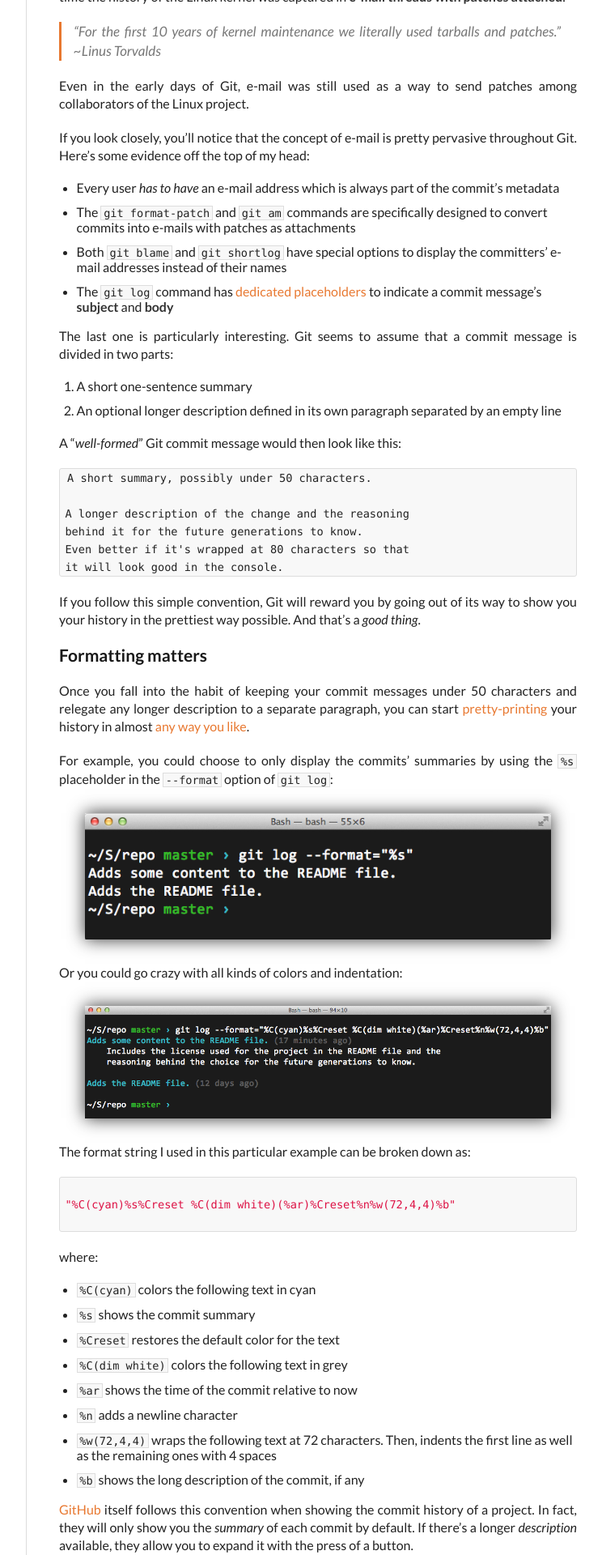
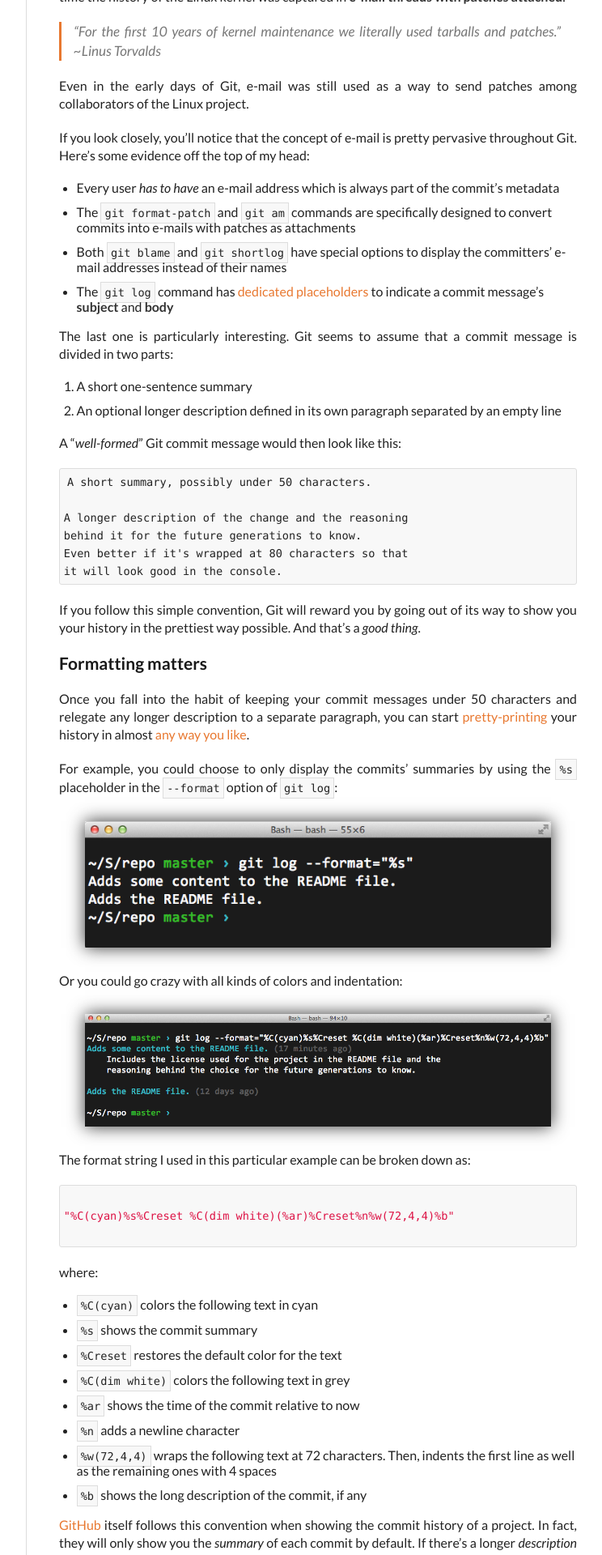
Before and after one commit to megakemp/megakemp.github.io, a Jekyll site: the page built from index.html, in a window 1280 px wide. Shown: the part 2908-4828 px from the top of the page at 81% size, without its empty margins (378-1122 px from the left). Built offline with Jekyll 4.4.1, drawn with Linux system fonts in a browser that asks for light colours; nearby versions of some CDN libraries; the list of posts is cut into pages by our own code; comment, search, counter and statistics services are not loaded.

Commit message:
Increases the padding on all sides in code blocks.

```diff
--- a/_includes/css/screen.css
+++ b/_includes/css/screen.css
@@ -399,7 +399,7 @@
 #post pre {
   border: 1px solid #ddd;
   background-color: #f8f8f8;
-  padding: 0 .4em;
+  padding: .3em;
   margin-bottom: 20px !important;
 }
 
@@ -412,7 +412,7 @@
   border: 1px solid #ddd;
   background-color: #f8f8f8;
   font-size: 85%;
-  padding: 0 .2em;
+  padding: .3em
 }
 
 #post pre code {
```
